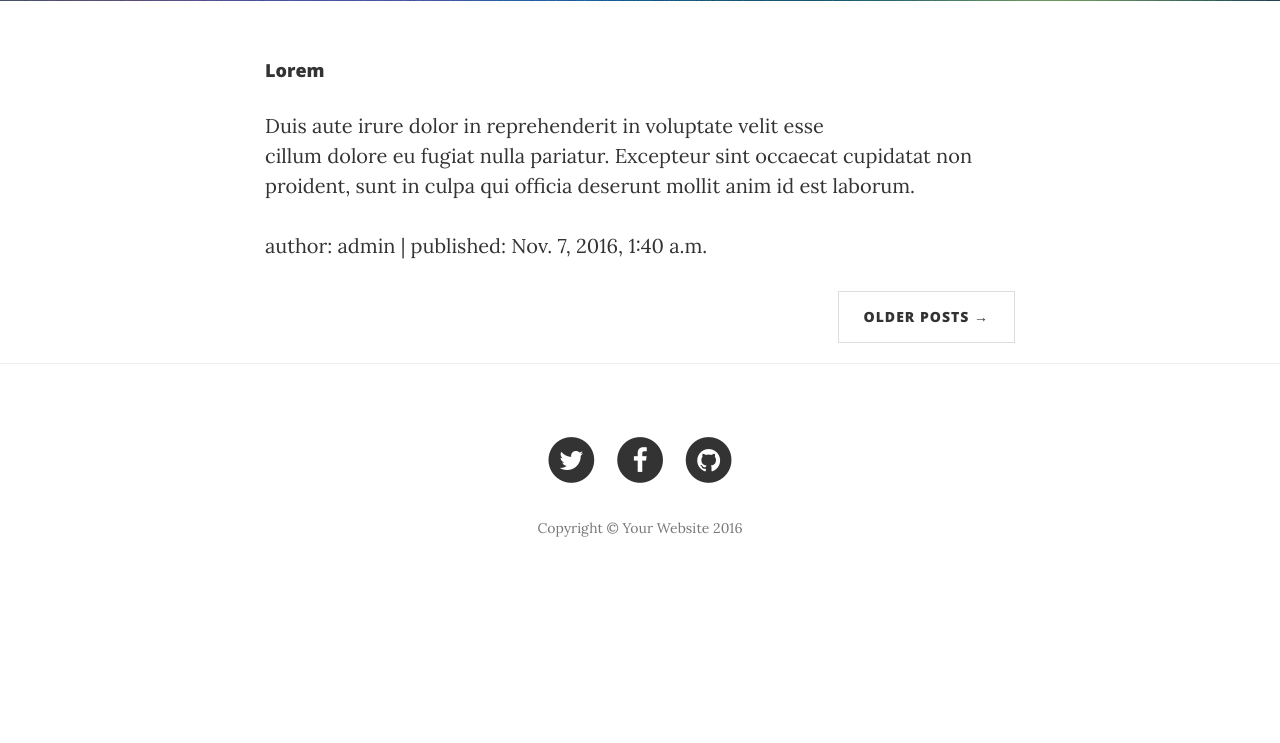
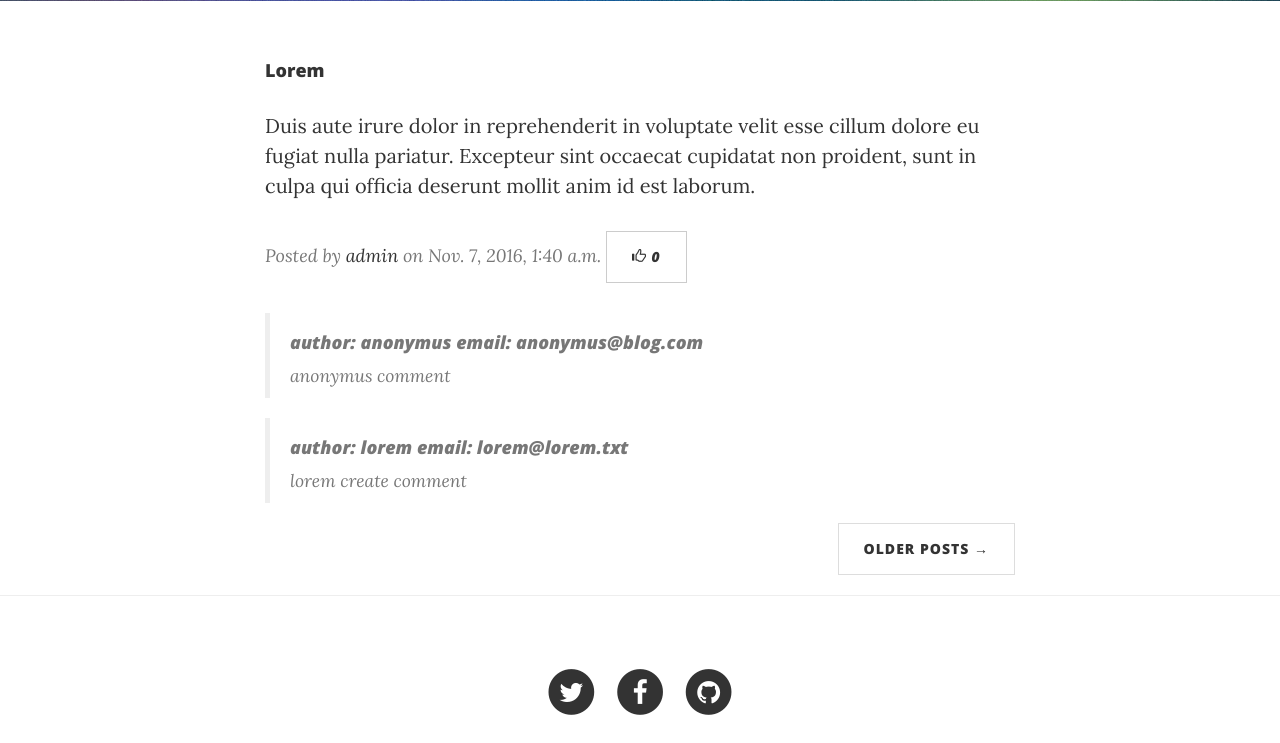
Before and after one commit to dmmeteo/blog, a Django app: page /post/1/ in a window 1280 px wide. Shown: the part 447-1190 px from the top of the page. Before the commit the page ends 984 px from the top, so only its background shows below. Run offline with Django 3.2, Linux system fonts and the light colour scheme; data comes from the database, SQL or seed files in the repository; both versions use the stored data as it was after the commit; some libraries are stand-ins or nearby versions.

Commit message:
Comments & Likes

```diff
--- a/blog/models.py
+++ b/blog/models.py
@@ -3,11 +3,11 @@ from django.utils import timezone
 
 # Create models Post
 class Post(models.Model):
-
 	# create fields
-	author = models.ForeignKey('auth.User')
+	author = models.ForeignKey('auth.User', default='auth.User')
 	title = models.CharField(max_length=200)
 	text = models.TextField()
+	likes = models.IntegerField(default=0)
 	created_date = models.DateTimeField(default=timezone.now)
 	published_date = models.DateTimeField(blank=True, null=True)
 
@@ -19,3 +19,15 @@ class Post(models.Model):
 	# return string title
 	def __str__(self):
 		return self.title
+
+# Create model Comments
+class Comment(models.Model):
+	# crete fields
+	author = models.CharField(max_length=200)
+	text = models.TextField()
+	email = models.EmailField()
+	post = models.ForeignKey(Post)
+
+	# return string text
+	def __str__(self):
+		return self.text
--- a/blog/views.py
+++ b/blog/views.py
@@ -1,19 +1,20 @@
 from django.shortcuts import render, get_object_or_404, redirect
 from django.utils import timezone
 from .forms import PostForm
-from .models import Post
+from .models import *
 
 # Create view list of posts
 def post_list(request):
 	# Get post list which published_date not empty
 	# and order by published_date
-	posts = Post.objects.filter(published_date__lte=timezone.now()).order_by('published_date')
+	posts = Post.objects.filter(published_date__lte=timezone.now()).order_by('-published_date')
 	return render(request, 'post_list.html', {'posts': posts})
 
 def post_detail(request, pk):
 	# Get post by primary_key(pk) or 404
 	post = get_object_or_404(Post, pk=pk)
-	return render(request, 'post_detail.html', {'post': post})
+	comments = Comment.objects.filter(post=pk)
+	return render(request, 'post_detail.html', {'post': post, 'comments': comments})
 
 def post_new(request):
 	# Create form to add new posts
--- a/templates/post_detail.html
+++ b/templates/post_detail.html
@@ -1,7 +1,7 @@
 {% extends 'base.html' %}
 
 {% block content %}
-	<div>
+	<div class="post-preview">
 		<h4>{{ post.title }}
 			{% if user.is_authenticated %}
 				<a class="btn btn-default" href="{% url 'post_edit' pk=post.pk %}">
@@ -10,10 +10,23 @@
 			{% endif %}
 		</h4>
 
-		<p>{{ post.text|linebreaksbr }}</p>
+		<p>{{ post.text }}</p>
 
 		{% if post.published_date %}
-			<p>author: {{ post.author }} | published: {{ post.published_date }}</p>
+			<p class="post-meta">Posted by <a href="#">{{ post.author }}</a> on {{ post.published_date }}
+				<a class="btn btn-default" href="#">
+					<span class="glyphicon glyphicon-thumbs-up"></span> {{ post.likes }}
+				</a>
+			</p>
 		{% endif %}
+
+		{% for comment in comments %}
+			<blockquote>
+				<h4>
+					author: {{ comment.author }} email: {{ comment.email }}
+				</h4>
+				{{ comment.text }}
+			</blockquote>
+		{% endfor %}
 	</div>
 {% endblock content %}
--- a/templates/post_list.html
+++ b/templates/post_list.html
@@ -8,7 +8,7 @@
 					{{ post.title }}
 				</h2>
 				<h3 class="post-subtitle">
-					{{ post.text|linebreaksbr }}
+					{{ post.text }}
 				</h3>
 			</a>
 			<p class="post-meta">Posted by <a href="#">{{ post.author }}</a> on {{ post.published_date }}</p>
```
Also changed, not shown: blog/admin.py (+15 -3 lines), blog/forms.py (+7 -1 lines), blog/migrations/0001_initial.py, db.sqlite3, 7 other files.
